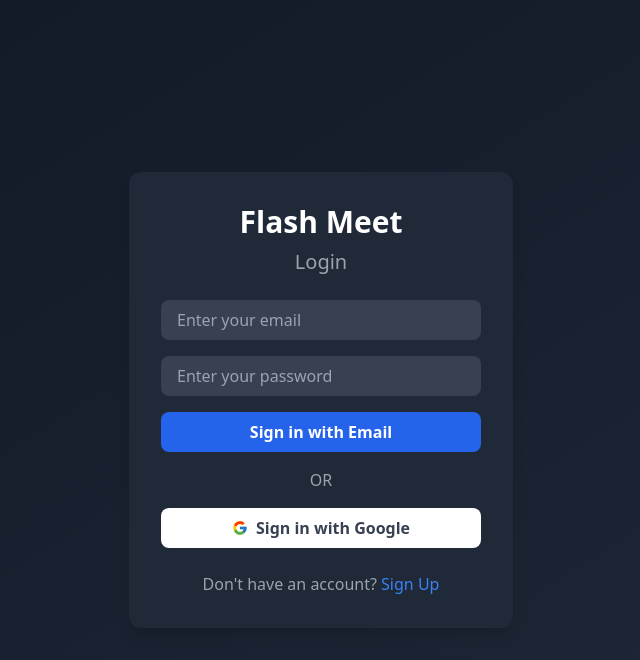
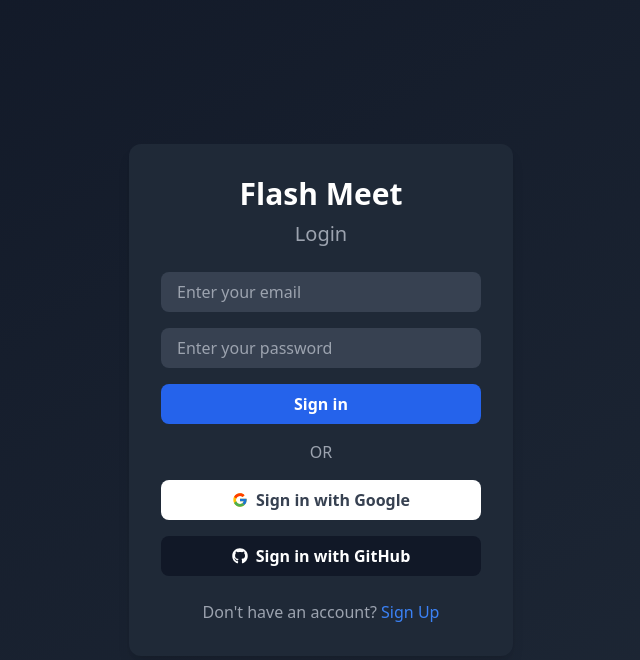
Before and after one commit to Satyam216/Flash-Meet, a Next.js app: page /login in a window 1280 px wide. Shown: the top 660 px of the page, without its empty margins (319-959 px from the left). Built offline with nearby package versions, Linux system fonts and the light colour scheme; no server answers.

Commit message:
Git Hub Signing add

```diff
--- a/src/app/lib/firebaseConfig.js
+++ b/src/app/lib/firebaseConfig.js
@@ -1,6 +1,11 @@
 // Import the functions you need from the SDKs you need
 import { initializeApp } from "firebase/app";
-import { getAuth, GoogleAuthProvider ,createUserWithEmailAndPassword, signInWithPopup, signOut } from "firebase/auth";
+import { getAuth,
+   GoogleAuthProvider,
+   createUserWithEmailAndPassword,
+   GithubAuthProvider,
+   signInWithPopup,
+   signOut } from "firebase/auth";
 
 
 const firebaseConfig = {
@@ -16,6 +21,7 @@
 const app = initializeApp(firebaseConfig);
 const auth = getAuth(app);
 const googleProvider = new GoogleAuthProvider();
+const githubProvider = new GithubAuthProvider();
 
 //sign in with google
 export const signInWithGoogle = async () => {
@@ -36,5 +42,5 @@
   }
 };
 
-export { auth, googleProvider, createUserWithEmailAndPassword };
+export { auth, googleProvider,githubProvider, createUserWithEmailAndPassword };
 export default app;
--- a/src/app/login/page.js
+++ b/src/app/login/page.js
@@ -1,9 +1,10 @@
 "use client";
 import React, { useState } from "react";
 import { signInWithEmailAndPassword, signInWithPopup } from "firebase/auth";
-import { auth, googleProvider } from "../lib/firebaseConfig"; // Make sure the path is correct
+import { auth, googleProvider, githubProvider } from "../lib/firebaseConfig"; // Import GitHub provider
 import { useRouter } from "next/navigation";
 import { FcGoogle } from "react-icons/fc"; // Google icon
+import { FaGithub } from "react-icons/fa"; // GitHub icon
 
 export default function Login() {
   const router = useRouter();
@@ -29,6 +30,17 @@
       router.push("/dashboard"); // Redirect after login
     } catch (err) {
       setError("Login Failed! Try Again.");
+    }
+  };
+
+  // Handle Login with GitHub
+  const handleGitHubSignIn = async () => {
+    try {
+      await signInWithPopup(auth, githubProvider);
+      router.push("/dashboard"); // Redirect after login
+    } catch (err) {
+      console.error("GitHub Login Error:", err);
+      setError("GitHub Login Failed! Try Again.");
     }
   };
 
@@ -68,17 +80,26 @@
             type="submit"
             className="w-full bg-blue-600 hover:bg-blue-700 text-white font-semibold py-2 rounded-lg transition duration-300"
           >
-            Sign in with Email
+            Sign in
           </button>
         </form>
 
         <p className="text-gray-400 text-center my-4">OR</p>
 
+        {/* Google Login Button */}
         <button
           onClick={handleGoogleSignIn}
-          className="w-full flex items-center justify-center bg-white hover:bg-gray-100 text-gray-700 font-semibold py-2 rounded-lg transition duration-300"
+          className="w-full flex items-center justify-center bg-white hover:bg-gray-100 text-gray-700 font-semibold py-2 rounded-lg transition duration-300 mb-4"
         >
           <FcGoogle className="mr-2" /> Sign in with Google
+        </button>
+
+        {/* GitHub Login Button */}
+        <button
+          onClick={handleGitHubSignIn}
+          className="w-full flex items-center justify-center bg-gray-900 hover:bg-gray-700 text-white font-semibold py-2 rounded-lg transition duration-300"
+        >
+          <FaGithub className="mr-2" /> Sign in with GitHub
         </button>
 
         <p className="text-gray-400 text-center mt-6">
```
